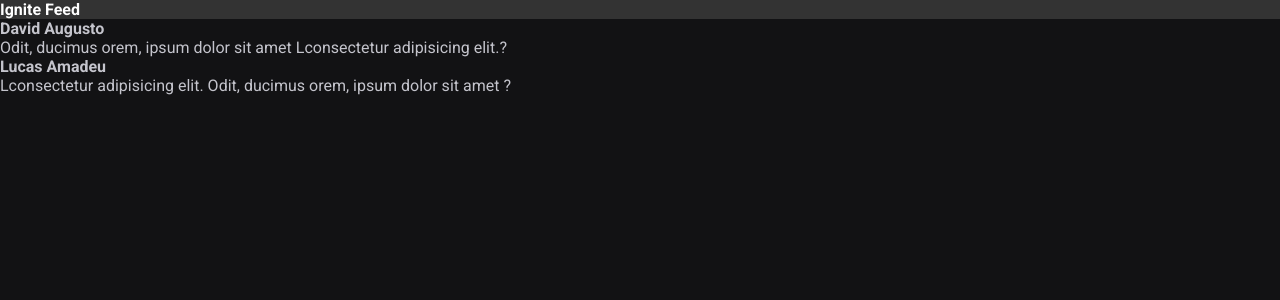
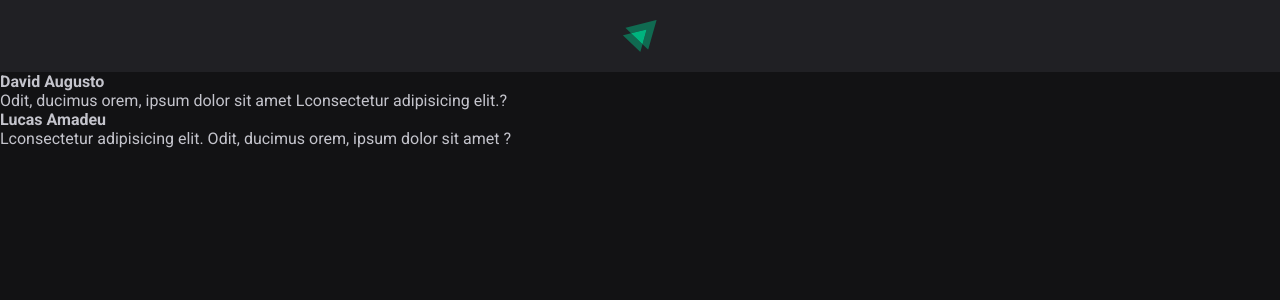
Before and after one commit to DavidAugustoo/treinoreact, a React (Vite) app in the folder Projeto 1/01-fundamentos-reactjs/: page / in a window 1280 px wide. Shown: the top 300 px of the page. Built offline with nearby package versions, Linux system fonts and the light colour scheme.

Commit message:
Componente: Header

```diff
--- a/Projeto 1/01-fundamentos-reactjs/src/components/Header.jsx
+++ b/Projeto 1/01-fundamentos-reactjs/src/components/Header.jsx
@@ -1,9 +1,11 @@
 import styles from './Header.module.css'
+
+import igniteLogo from '../assets/ignite-logo.svg'
 
 export function Header() {
     return (
         <header className={styles.header}>
-            <strong>Ignite Feed</strong>
+            <img src={igniteLogo} alt="Logotipo do Ignite" />
         </header>
     )
 }
--- a/Projeto 1/01-fundamentos-reactjs/src/components/Header.module.css
+++ b/Projeto 1/01-fundamentos-reactjs/src/components/Header.module.css
@@ -1,4 +1,10 @@
 .header {
-    background-color: #333;
-    color: #fff;
+    background-color: var(--gray-800);
+    display: flex;
+    justify-content: center;
+    padding: 1.25rem 0;
 }
+
+.header img{
+    height: 2rem;
+}
```
Also changed, not shown: Projeto 1/01-fundamentos-reactjs/src/assets/Ignite-logo.svg (added).
